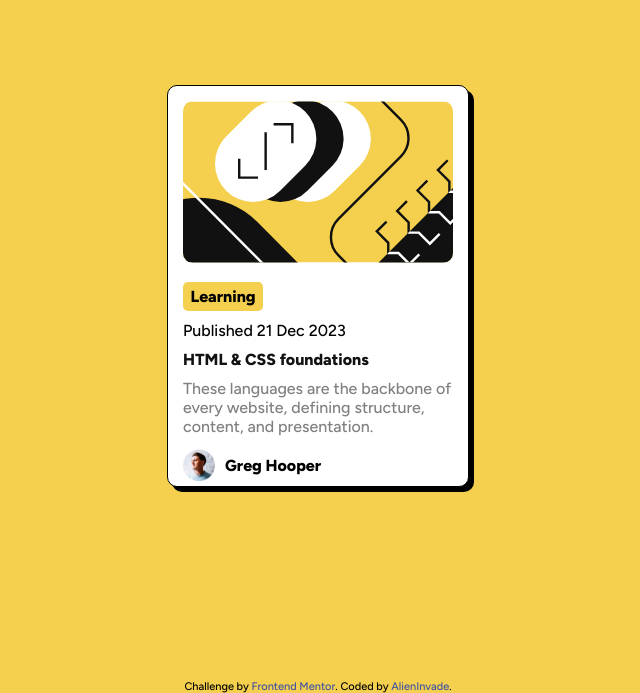
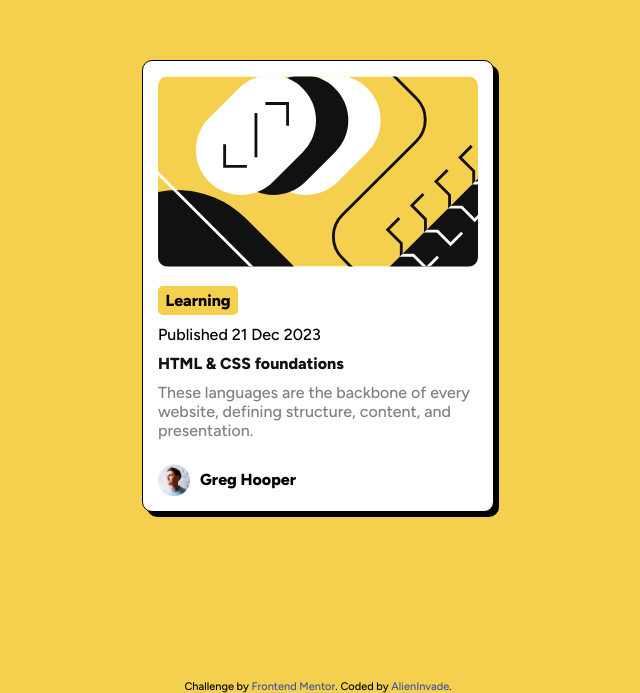
Before and after one commit to AlienInvade/blog-preview-card, a plain HTML site: page index.html in a window 1280 px wide. Shown: the part 114-807 px from the top of the page, without its empty margins (322-962 px from the left). Drawn offline with Linux system fonts and the light colour scheme.

Commit message:
Complete solution

```diff
--- a/styles.css
+++ b/styles.css
@@ -24,8 +24,8 @@ body {
 }
 
 .preview-content {
-    width: 300px;
-    height: 400px;
+    width: 350px;
+    height: 450px;
     background-color:  hsl(0, 0%, 100%);
     border: 1px solid black;
     border-radius: 10px;
@@ -96,6 +96,7 @@ a:hover {
 .avatar {
     display: flex;
     align-items: center;
+    margin-top: 20px;
 }
 
 .avatar p {
```
